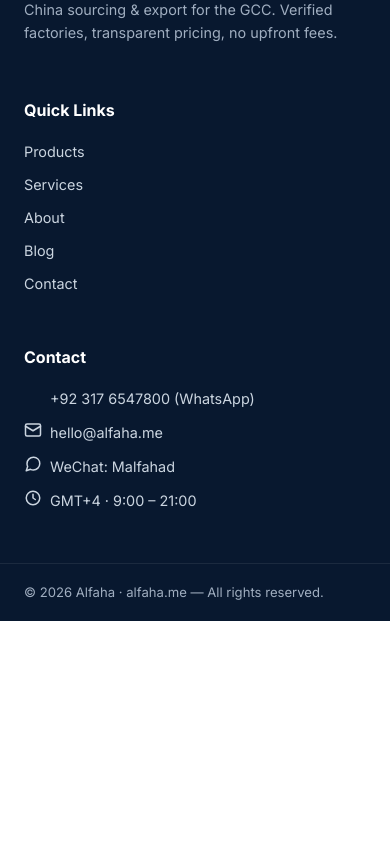
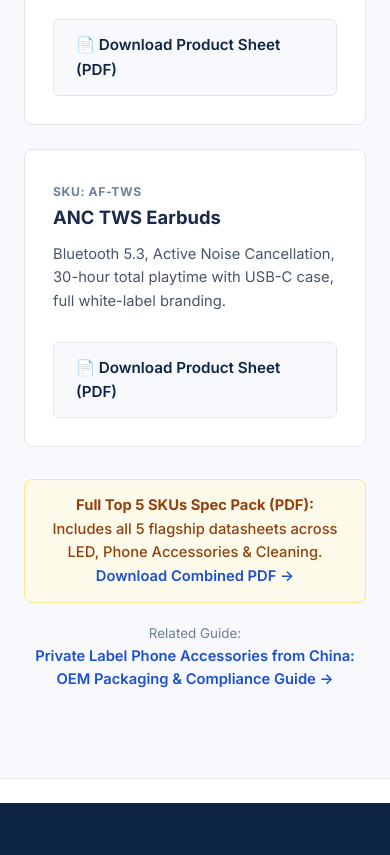
Before and after one commit to malfahad-1/malfahad-1.github.io, a plain HTML site: page public/phone.html in a window 390 px wide. Shown: the part 4496-5351 px from the top of the page. Before the commit the page ends 5117 px from the top, so only its background shows below. Drawn offline with Linux system fonts and the light colour scheme.

Commit message:
Update phone.html

```diff
--- a/public/phone.html
+++ b/public/phone.html
@@ -255,6 +255,57 @@
     </a>
   </div>
 
+  <!-- TOP PHONE ACCESSORY SKUS & SPEC SHEETS -->
+    <section class="section alt">
+      <div class="container">
+        <div class="section-head">
+          <span class="eyebrow">Featured Electronics Datasheets</span>
+          <h2>Top GaN Charger &amp; Audio SKUs</h2>
+          <p>Download OEM specifications, port outputs, battery certifications, and custom packaging options.</p>
+        </div>
+
+        <div class="grid-2">
+          <!-- SKU 03: GaN Charger -->
+          <div class="card">
+            <span class="sku-code">SKU: AF-GAN65</span>
+            <h3>65W GaN USB-C Charger</h3>
+            <p>3-port (2× USB-C + 1× USB-A), PD 3.0 &amp; PPS fast charging, UK/GCC 3-pin plug, SASO/SABER &amp; CE certified.</p>
+            <a href="downloads/alfaha-sku03-gan-charger.pdf"
+               download
+               target="_blank"
+               rel="noopener"
+               class="btn btn-download"
+               onclick="window.dataLayer=window.dataLayer||[];window.dataLayer.push({event:'download_pdf',sku:'AF-GAN65'});">
+              📄 Download Product Sheet (PDF)
+            </a>
+          </div>
+
+          <!-- SKU 04: TWS Earbuds -->
+          <div class="card">
+            <span class="sku-code">SKU: AF-TWS</span>
+            <h3>ANC TWS Earbuds</h3>
+            <p>Bluetooth 5.3, Active Noise Cancellation, 30-hour total playtime with USB-C case, full white-label branding.</p>
+            <a href="downloads/alfaha-sku04-tws-earbuds.pdf"
+               download
+               target="_blank"
+               rel="noopener"
+               class="btn btn-download"
+               onclick="window.dataLayer=window.dataLayer||[];window.dataLayer.push({event:'download_pdf',sku:'AF-TWS'});">
+              📄 Download Product Sheet (PDF)
+            </a>
+          </div>
+        </div>
+
+        <div class="catalog-note">
+          <strong>Full Top 5 SKUs Spec Pack (PDF):</strong> Includes all 5 flagship datasheets across LED, Phone Accessories &amp; Cleaning.
+          <a class="learn" href="downloads/alfaha-top-5-skus-one-pagers.pdf" download onclick="window.dataLayer=window.dataLayer||[];window.dataLayer.push({event:'download_pdf',sku:'TOP-5-PACK'});">Download Combined PDF →</a>
+        </div>
+
+        <p class="post-meta text-center" style="margin-top:20px;">
+          Related Guide: <a class="learn" href="blog/private-label-phone-accessories-china-gcc.html">Private Label Phone Accessories from China: OEM Packaging &amp; Compliance Guide →</a>
+        </p>
+      </div>
+    </section>
     <!-- CTA BAND -->
     <section class="cta-band">
       <div class="container">
```
